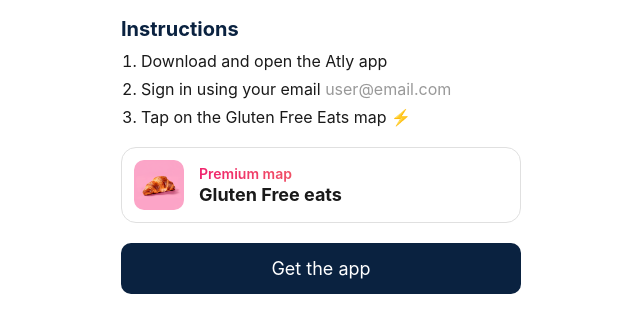
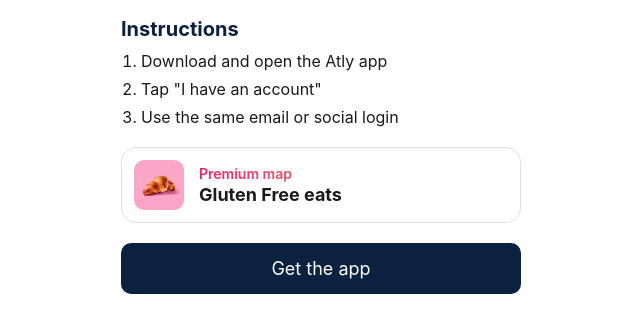
Before and after one commit to 8Gaston8/Quiz-Alone, a plain HTML site: page success.html in a window 1280 px wide. Shown: the part 192-524 px from the top of the page, without its empty margins (319-959 px from the left). Drawn offline with Linux system fonts and the light colour scheme.

Commit message:
Hardcoded success screen link for now

```diff
--- a/success.html
+++ b/success.html
@@ -130,8 +130,8 @@
             <h2>Instructions</h2>
             <ol>
                 <li>Download and open the Atly app</li>
-                <li>Sign in using your email <span id="userEmail">user@email.com</span></li>
-                <li>Tap on the Gluten Free Eats map ⚡</li>
+                <li>Tap "I have an account"</li>
+                <li>Use the same email or social login</li>
             </ol>
         </div>
 
@@ -145,7 +145,7 @@
             </div>
         </div>
 
-        <a href="#" class="download-button" id="downloadButton">
+        <a href="https://go.steps.me/indirect-ads-quiz" class="download-button" id="downloadButton">
             Get the app
             <!-- App Store and Play Store icons would go here -->
         </a>
```
